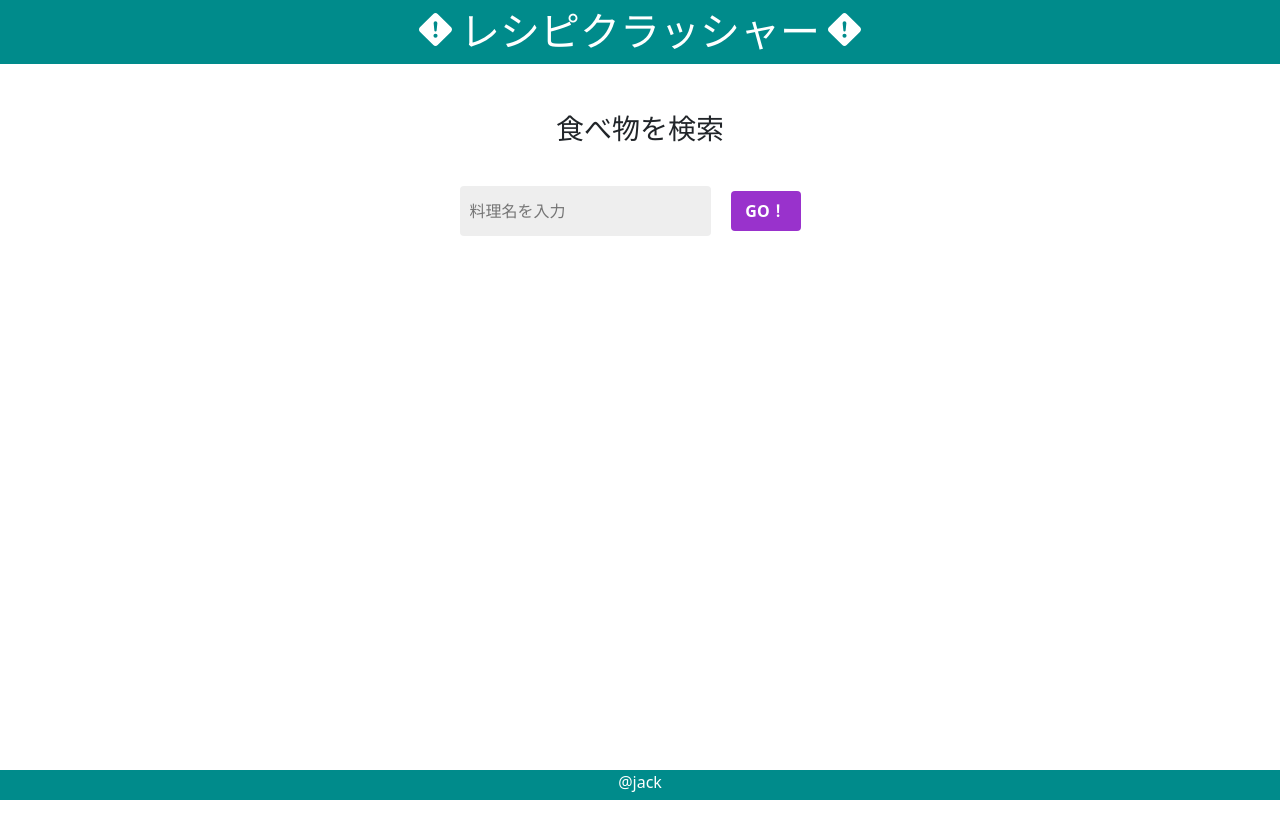
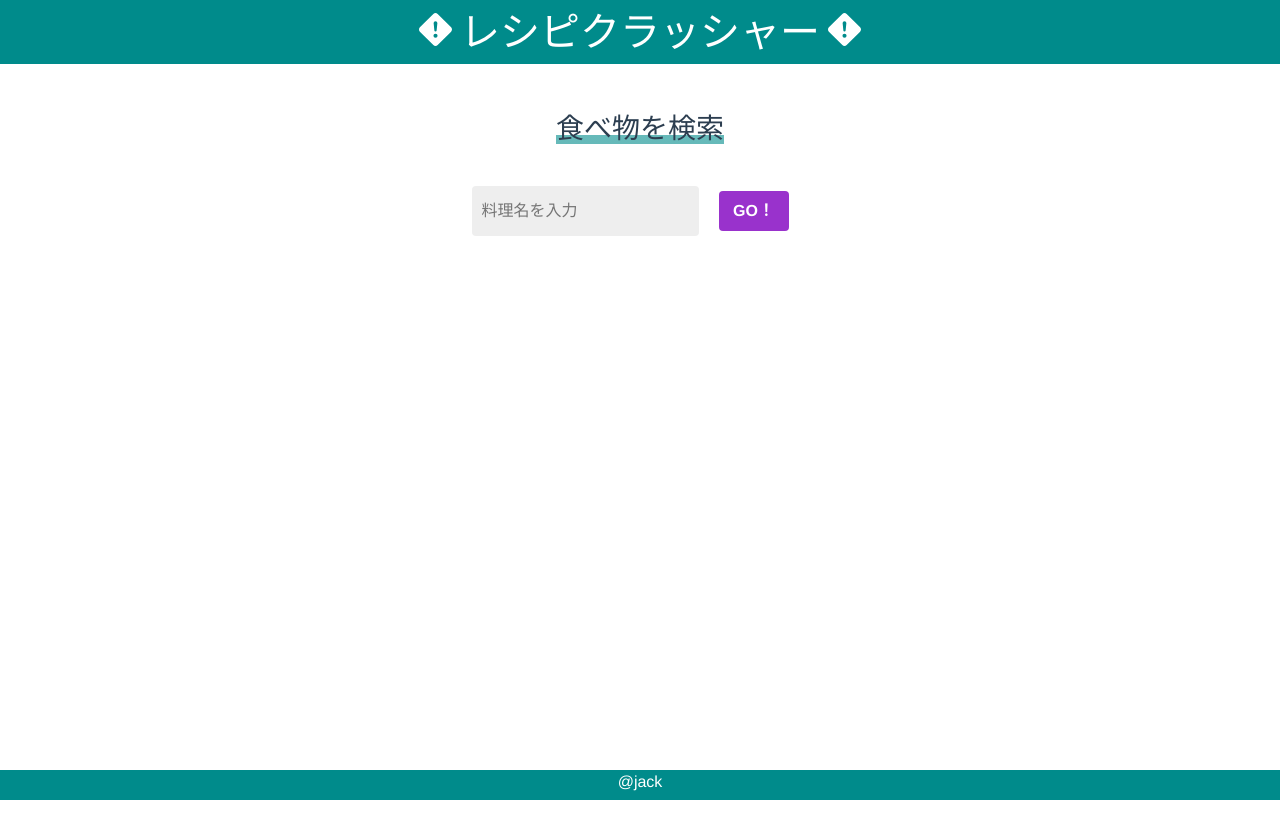
Before and after one commit to jack-app/jackHack2022_F, a Vue app: page / in a window 1280 px wide. Shown: the top 838 px of the page. Built offline with nearby package versions, Linux system fonts and the light colour scheme.

Commit message:
見出しをおしゃれにしたり

```diff
--- a/src/App.vue
+++ b/src/App.vue
@@ -3,13 +3,11 @@
     <header>
       <h1 class="title">レシピクラッシャー</h1>
     </header>
-    <body>
-      <div id="app">
-        <SearchBox @getRecipe="getRecipe" />
-        <RecipeTemplate v-if="recipe" :recipe="recipe" />
-      </div>
-      <footer>@jack</footer>
-    </body>
+    <div id="app">
+      <SearchBox @getRecipe="getRecipe" />
+      <RecipeTemplate v-if="recipe" :recipe="recipe" />
+    </div>
+    <footer>@jack</footer>
   </html>
 </template>
 
@@ -78,6 +76,11 @@ header {
   margin: 0.5rem;
 }
 
+.container {
+  margin: 0;
+  width: 100%;
+}
+
 footer {
   position: sticky;
   bottom: 0;
--- a/src/components/RecipeTemplate.vue
+++ b/src/components/RecipeTemplate.vue
@@ -1,9 +1,13 @@
 <template>
   <div>
-    <h3>材料</h3>
+    <h3><span>材料</span></h3>
     <RecipeIngredients :ingredients="recipe.ingredients" />
-    <h3>手順</h3>
+    <h3><span>手順</span></h3>
     <RecipeProcesses :recipe="recipe.ingredients" />
+    <br />
+    <br />
+    <p>気に入ったレシピはtwitterで共有しよう！</p>
+    <p>↓↓↓</p>
     <TwitterButton />
   </div>
 </template>
@@ -24,4 +28,8 @@ export default {
 </script>
 
 <!-- Add "scoped" attribute to limit CSS to this component only -->
-<style scoped></style>
+<style scoped>
+h3 span {
+  background: linear-gradient(transparent 70%, rgba(0, 139, 139, 0.6) 70%);
+}
+</style>
--- a/src/components/SearchBox.vue
+++ b/src/components/SearchBox.vue
@@ -1,6 +1,6 @@
 <template>
   <div class="form">
-    <h3>食べ物を検索</h3>
+    <h3><span>食べ物を検索</span></h3>
     <input id="sbox1" v-model="menu" type="text" placeholder="料理名を入力" />
     <input id="sbtn1" type="button" @click="getRecipe" value="GO！" />
   </div>
@@ -47,7 +47,9 @@ form #form1 {
   padding-top: 15%;
   padding-bottom: 4%;
 }
-
+h3 span {
+  background: linear-gradient(transparent 70%, rgba(0, 139, 139, 0.6) 70%);
+}
 /* form ul {
   list-style: none;
 } */
```
